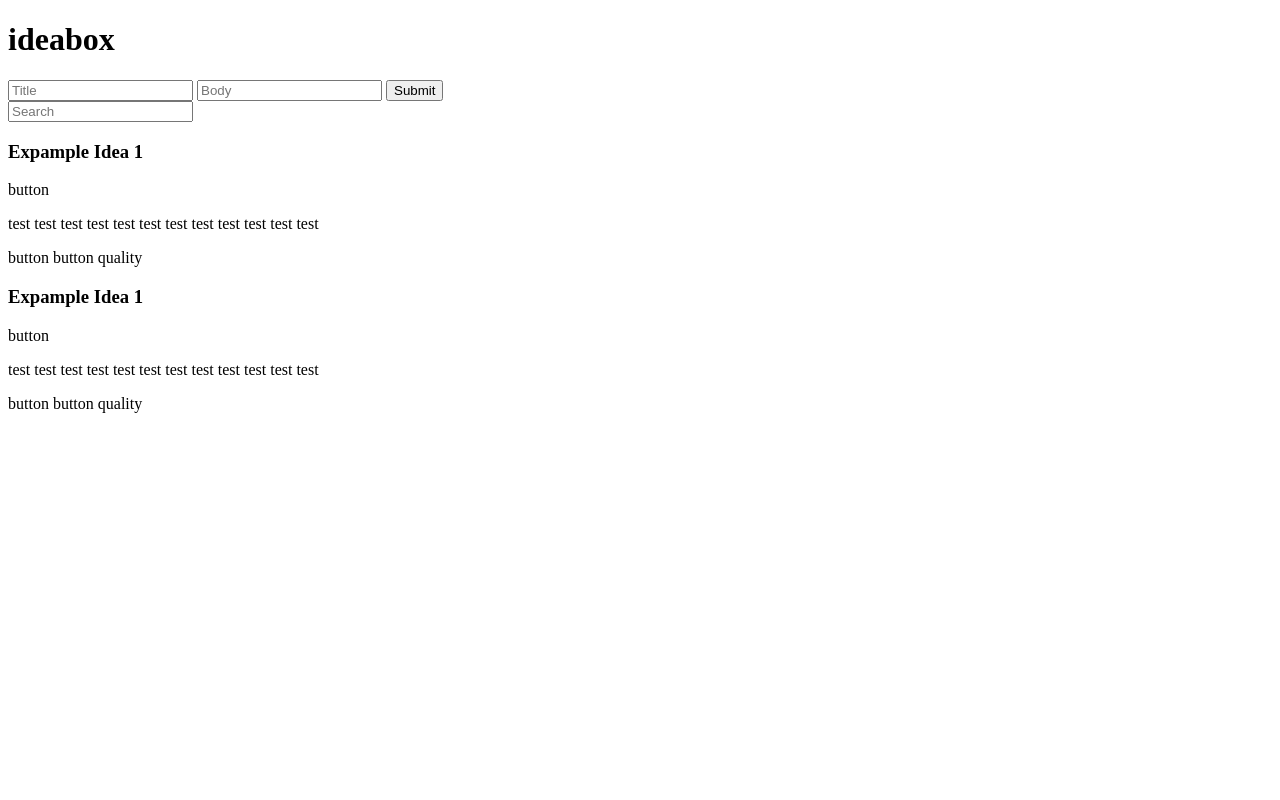
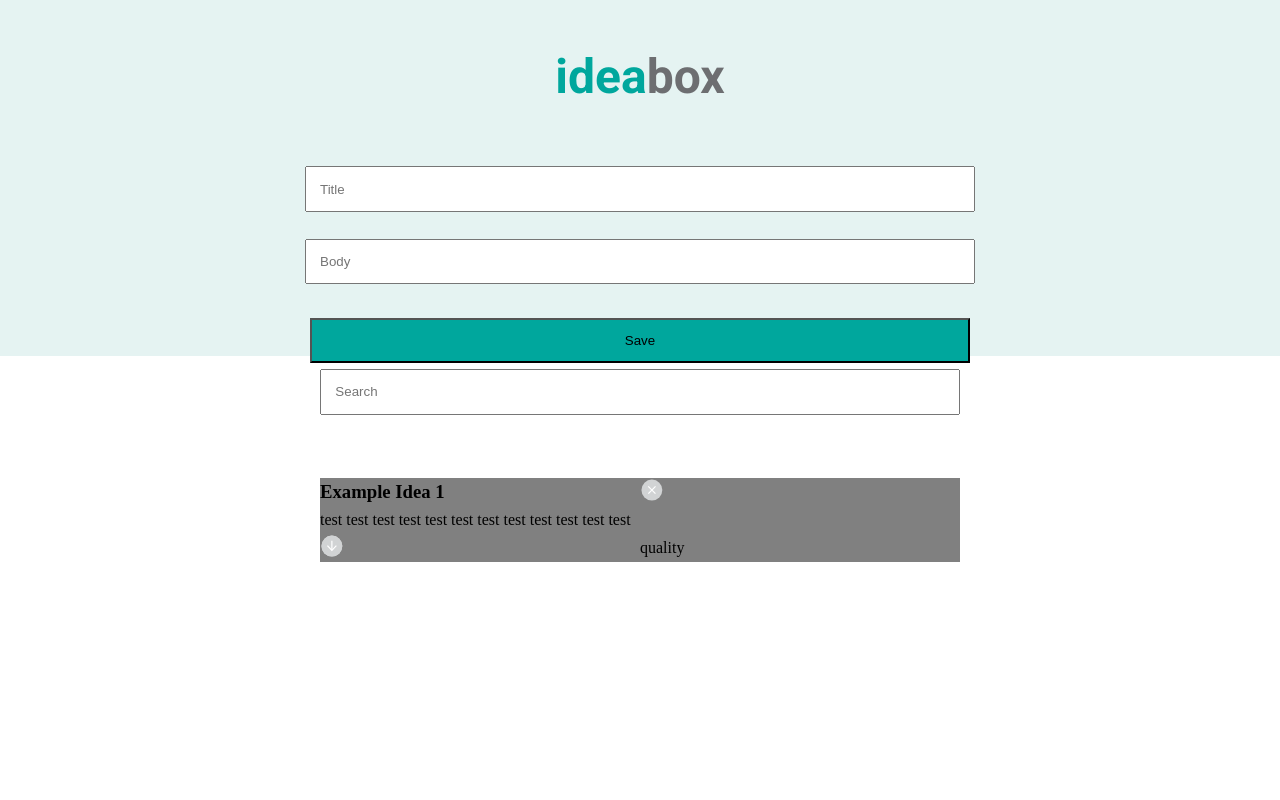
Before and after one commit to marcusp619/IdeaBox, a plain HTML site: page index.html in a window 1280 px wide. Drawn offline with Linux system fonts and the light colour scheme.

Commit message:
Add more css

```diff
--- a/index.html
+++ b/index.html
@@ -1,6 +1,7 @@
 <!doctype html>
 <html lang="en">
 <head>
+  <link href="https://fonts.googleapis.com/css?family=Open+Sans|Roboto:700" rel="stylesheet">
   <meta charset="utf-8">
   <meta http-equiv="x-ua-compatible" content="ie=edge">
   <title></title>
@@ -8,37 +9,41 @@
   <link rel="stylesheet" href="styles.css">
 </head>
 <body>
+  <main>
   <header>
-    <h1> <span>idea</span>box
+    <h1> <span class="text">idea</span>box
     </h1>
   </header>
   <section>
     <form>
-      <input type="text" placeholder="Title">
-      <input type="text" placeholder="Body">
-      <input type="submit">
+      <input type="text" placeholder="Title" aria-label="note title">
+      <input type="text" placeholder="Body"aria-label="note message">
+      <button>Save</button>
     </form>
   </section>
-  <section>
-    <input type="Search" placeholder="Search">
-    <div>
-      <h3> Expample Idea 1 </h3>
-      <span> button </span>
+</main>
+  <section role="feed" class="bottom-half">
+    <div class="search">
+      <input class = "search-bar" type="Search" placeholder="Search">
+    </div>
+    <div class="card">
+      <h3> Example Idea 1 </h3>
+      <span> <img class="delete-btn"src="images/delete.svg" ></span>
       <p> test test test test test test test test test test test test
       </p>
-      <span> button </span>
-      <span> button </span>
-      <span>quality</span>
+      <span class="up-arrow"><img src="images/upvote.svg"></span>
+      <span class="down-arrow"><img src="images/downvote.svg"></span>
+      <span class="quality-rate">quality</span>
     </div>
-    <div>
-      <h3> Expample Idea 1 </h3>
-      <span> button </span>
-      <p> test test test test test test test test test test test test
-      </p>
-      <span> button </span>
-      <span> button </span>
-      <span>quality</span>
-    </div>
+   <!--  <div class="card">
+      <h3>Expample Idea 1</h3>
+      <span>button</span>
+      <p>test test test test test test test test test test test test</p>
+      <span class="up-arrow">button</span>
+      <span class="down-arrow">button</span>
+      <span class="quality-rate">quality</span>
+    </div> -->
+  </section>
   <script src="script.js"></script>
 </body>
 </html>
--- a/styles.css
+++ b/styles.css
@@ -0,0 +1,121 @@
+* {
+  margin: 0;
+  padding: 0;
+}
+
+body {
+  display: grid;
+  grid-template-rows: repeat(9, 1fr);
+  height: 100vh;
+}
+
+h1 {
+  display: flex;
+  justify-content: center;
+ /* align-items: center;*/
+  margin: 1em;
+  font-family: 'Roboto', sans-serif;
+  font-size: 3em;
+  color: #6D6E71;
+}
+
+.text {
+  color: #00A79D;
+}
+
+h3, p {
+  font-family: 'Roboto Slab', serif;
+}
+
+main {
+/*  display: flex;
+  flex-direction: column;
+  justify-content: center;
+  align-items: center;*/
+  grid-row: 1 / span 4;
+  background-color: #E5F3F2;
+  width: 100%
+  height: 100%;
+  /*position: fixed;*/
+}
+
+/*header {
+  grid-row: 1 / span 1;
+  height: 50%;
+  display: grid;
+  justify-content: center;
+  align-items: center;
+}
+*/
+form {
+  margin-bottom: 1em;
+  display: flex;
+  flex-direction: column;
+  justify-content: center;
+  align-items: center;
+}
+
+button {
+  width: 51.5%;
+  padding: 1em;
+  margin: 1.5em;
+  background-color: #00A79D;
+}
+
+button:hover{
+  background-color: #045E55;
+}
+
+input{
+  padding: 1em;
+  margin: 1em;
+  width: 50%;
+}
+
+.search {
+  grid-row: 5 / span 1;
+  display:flex;
+  justify-content: center;
+  align-items: center;
+}
+
+.card {
+  display: grid;
+  grid-template-rows: repeat(3, 1fr);
+  grid-template-columns: repeat(2, 1fr);
+  align-items: center;
+  background-color: grey;
+    width: 50%;
+    margin: 50px auto;
+}
+
+.bottom-half {
+  grid-row: 5 / span 6;
+  width: 100%;
+  height: 100%;
+}
+
+h3 {
+  grid-row: 1 / span 1;
+  grid-column: 1 / span 1;
+  display: inline-block;
+}
+
+p {
+  display: block;
+  grid-column: 1 / span 2;
+/*  margin-top: 6em;*/
+}
+.delete-btn {
+  width: 1.5em;
+  height: auto;
+  align-self: end;
+}
+
+.down-arrow, .up-arrow {
+  display: inline-block;
+  grid-row: 3 / span 1;
+  grid-column: 1 / span 1;
+  width: 1.5em;
+  height: auto;
+}
```
Also changed, not shown: images/delete-hover.svg (added), images/delete.svg (added), images/downvote-hover.svg (added), images/downvote.svg (added), images/upvote-hover.svg (added), images/upvote.svg (added).
